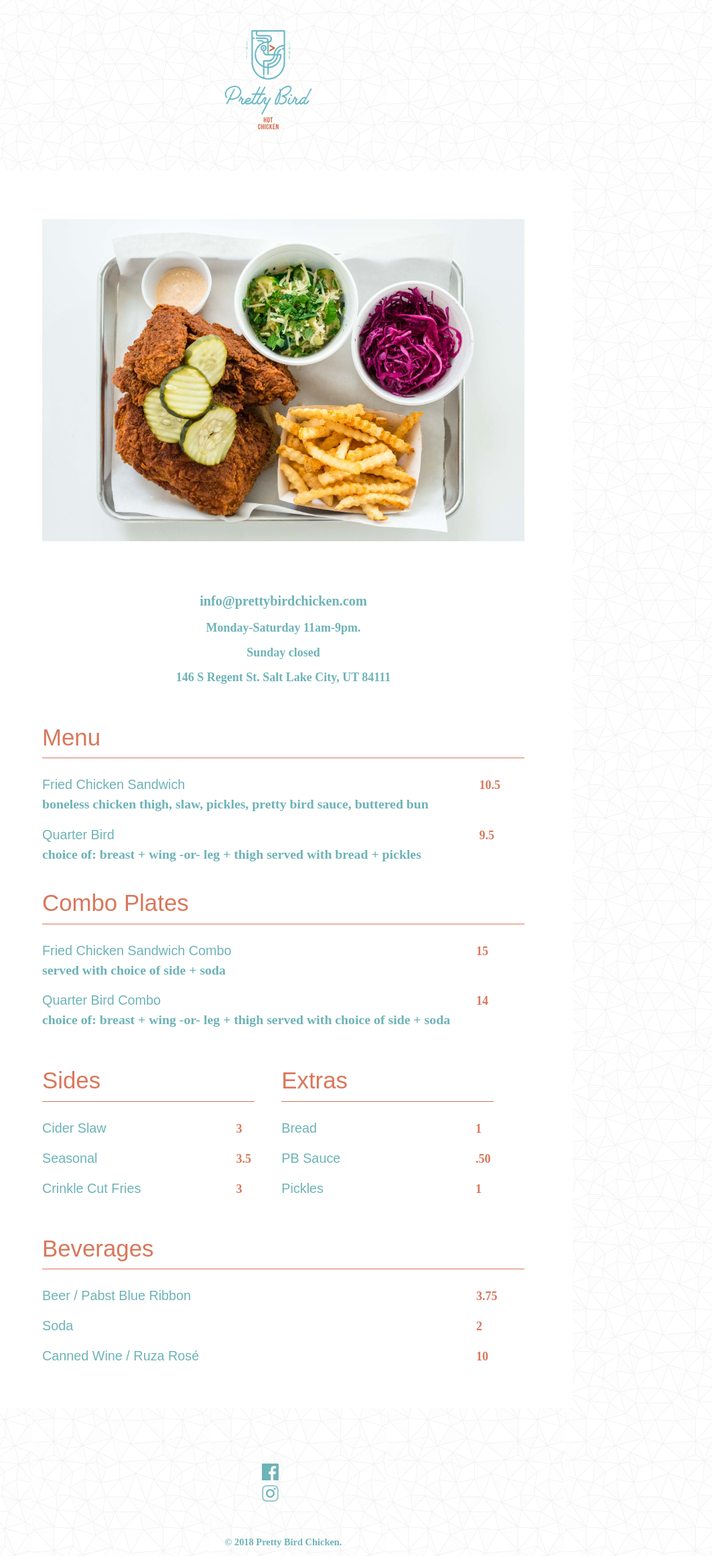
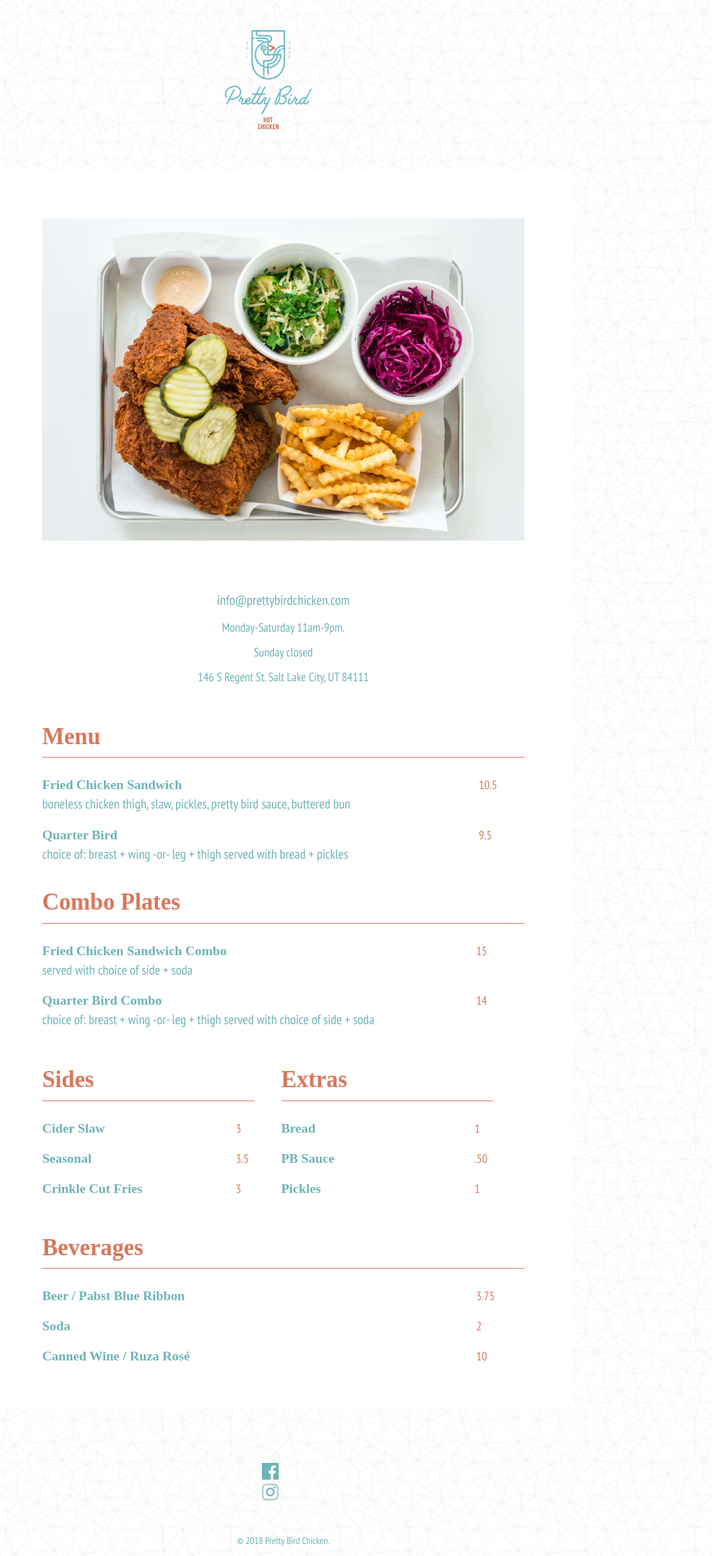
Before and after one commit to PHironaka/pretty-bird, a Jekyll site: the page built from index.md, in a window 1280 px wide. Shown: the whole page at 67% size, without its empty margins (217-1280 px from the left). Built offline with Jekyll 4.4.1, drawn with Linux system fonts in a browser that asks for light colours; some web fonts are replaced.

Commit message:
pushed new font updates

```diff
--- a/_includes/head.html
+++ b/_includes/head.html
@@ -29,7 +29,9 @@
   </script>
 
   <link rel="stylesheet" href="{{ '/assets/stylesheets/main.css' | relative_url }}">
-
+  {% if site.data.theme.google_fonts %}
+  <link href="https://fonts.googleapis.com/css?family=PT+Sans+Narrow" rel="stylesheet">
+  {% endif %}
 
   {% if site.gems contains 'jekyll-feed' %}
     {% comment %}
--- a/_sass/basically-basic/_base.scss
+++ b/_sass/basically-basic/_base.scss
@@ -8,9 +8,8 @@
 
 body {
     color: #6EB3B7;
-    font-family: 'Bebas Neue';
-    font-weight: bold;
-    font-style: normal;
+    font-family: 'PT Sans Narrow', sans-serif;
+    font-weight: normal;
     background-image: url(/assets/images/pb-bg.svg);
     background-attachment: fixed;
 
@@ -61,7 +60,9 @@
 h4,
 h5,
 h6 {
-  font-family: $headline-font-family;
+   font-family: 'Bebas Neue';
+    font-weight: bold;
+    font-style: normal;
   text-rendering: optimizeLegibility; /* enable common ligatures and kerning */
 }
 
--- a/_sass/basically-basic/_layout.scss
+++ b/_sass/basically-basic/_layout.scss
@@ -276,7 +276,11 @@
     margin-top: 2em;
     margin-right: 2em;
     display: inline-block;
+ @media (max-width: 700px) {
+        width: 100%;
+        margin: 0;
 
+      }
 }
 
 
```
Also changed, not shown: 1 other file.
